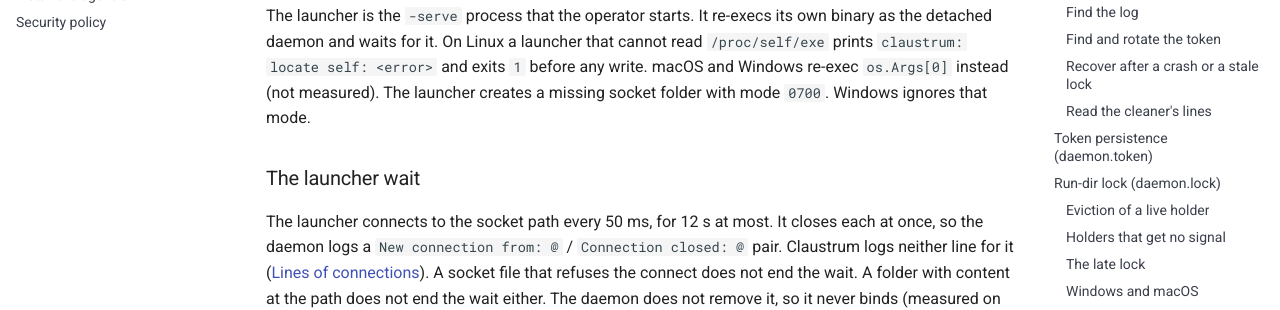
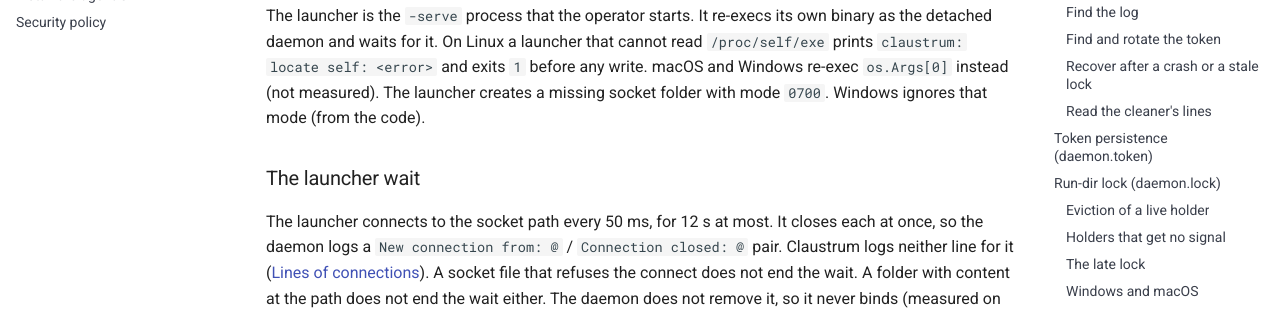
Before and after one commit to schubydoo/claustrum, an MkDocs documentation site: the page built from docs/DAEMON.md, in a window 1280 px wide and 900 px high, scrolled down 9660 px. Shown: the part 177-487 px from the top of the window. Built offline with MkDocs 1.6.1 and Material for MkDocs 9.7.7, drawn with Linux system fonts in a browser that asks for light colours; comment, search, counter and statistics services are not loaded.

```diff
--- a/docs/DAEMON.md
+++ b/docs/DAEMON.md
@@ -411,7 +411,7 @@ The launcher is the `-serve` process that the operator starts. It re-execs its o
 binary as the detached daemon and waits for it. On Linux a launcher that cannot
 read `/proc/self/exe` prints `claustrum: locate self: <error>` and exits `1` before
 any write. macOS and Windows re-exec `os.Args[0]` instead (not measured). The
-launcher creates a missing socket folder with mode `0700`. Windows ignores that mode.
+launcher creates a missing socket folder with mode `0700`. Windows ignores that mode (from the code).
 
 ### The launcher wait
 
```
Also changed, not shown: SECURITY.md (+1 -1 lines), .bestpractices.json.
